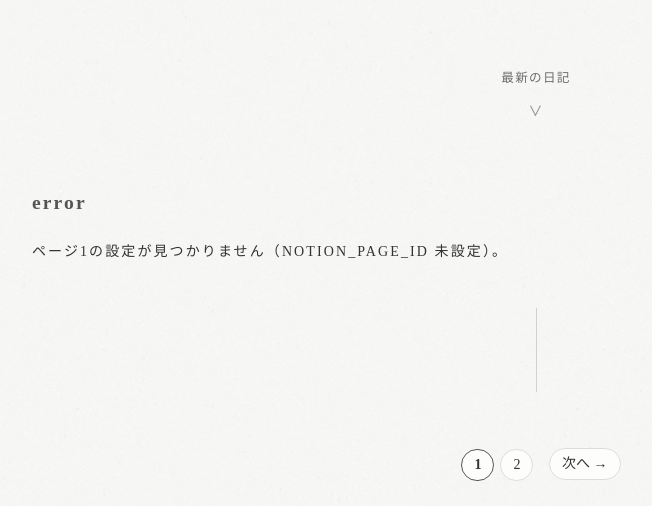
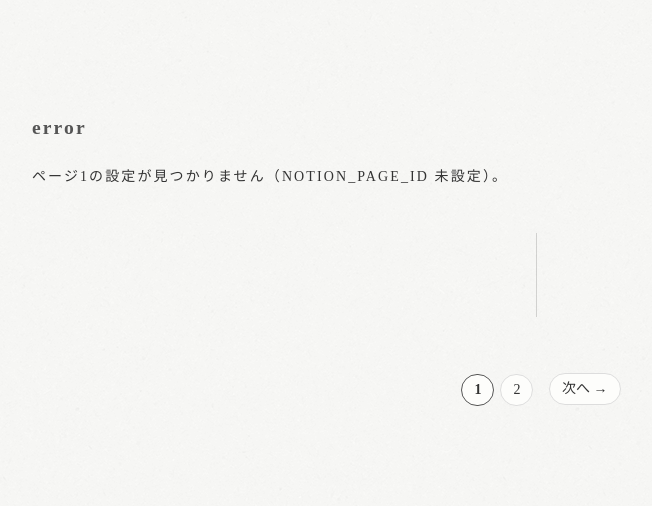
Before and after one commit to aaaaaso/flask-diary, a Flask app: page / in a window 1280 px wide. Shown: the top 506 px of the page, without its empty margins (104-756 px from the left). Run offline with Flask 3, Linux system fonts and the light colour scheme.

Commit message:
戻した

```diff
--- a/static/style.css
+++ b/static/style.css
@@ -207,45 +207,3 @@
   animation: rotate-once 0.6s ease-in-out;
   transform-origin: center center;
 }
-
-/* === 最新の日記リンク === */
-.latest-link {
-  text-align: center;
-  margin-top: 16px;
-  margin-bottom: 32px;
-  opacity: 0.7;
-  transition: opacity 0.4s ease;
-}
-
-.latest-link:hover {
-  opacity: 1;
-}
-
-.latest-link a {
-  text-decoration: none;
-  color: #333;
-  font-size: 0.9em; /* 本文より少し小さめ */
-  letter-spacing: 0.1em;
-  display: inline-flex;
-  flex-direction: column;
-  align-items: center;
-  gap: 4px;
-}
-
-/* 下向き矢印 */
-.latest-link .arrow {
-  font-size: 1.1em;
-  animation: bounce-down 2.5s infinite ease-in-out;
-  opacity: 0.8;
-}
-
-/* ゆるやかに上下に動くアニメーション */
-@keyframes bounce-down {
-  0%, 100% { transform: translateY(0); }
-  50% { transform: translateY(4px); }
-}
-
-/* スムーズスクロール全体適用 */
-html {
-  scroll-behavior: smooth;
-}
--- a/templates/index.html
+++ b/templates/index.html
@@ -47,26 +47,17 @@
 
 <body>
 
-  <!-- 最新の日記リンク -->
-  <div class="latest-link" title="最新の日記へ">
-    <a href="#first-entry">
-      <span>最新の日記</span>
-      <span class="arrow">∨</span>
-    </a>
-  </div>
-
-
   <!-- Shuffleボタン -->
-  <button id="shuffle-btn" title="日記をランダムに並べ替え">
-    <span class="icon-wrap">
-      <img src="{{ url_for('static', filename='shuffle_icon.png') }}" alt="Shuffle" />
-    </span>
-  </button>
+<button id="shuffle-btn" title="日記をランダムに並べ替え">
+  <span class="icon-wrap">
+    <img src="{{ url_for('static', filename='shuffle_icon.png') }}" alt="Shuffle" />
+  </span>
+</button>
 
   <!-- 日記本体 -->
   <div class="container">
     {% for entry in diary %}
-      <div class="entry" id="{% if loop.first %}first-entry{% endif %}" data-aos="fade-up">
+      <div class="entry" data-aos="fade-up">
         <h2>{{ entry.date }}</h2>
         <div class="content">{{ entry.html | safe }}</div>
       </div>
```
